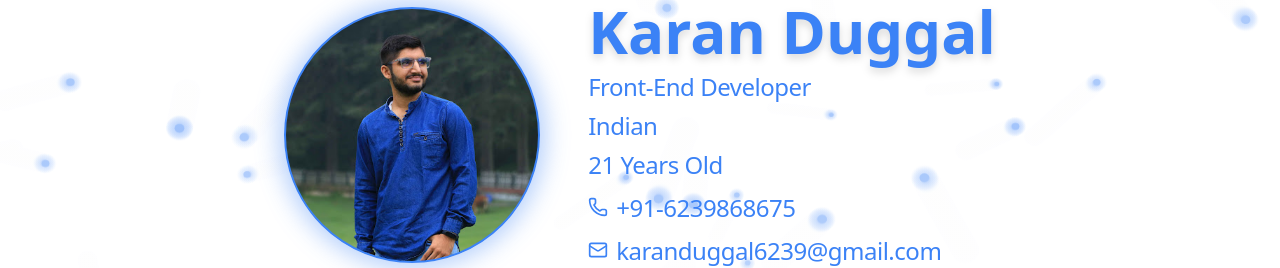
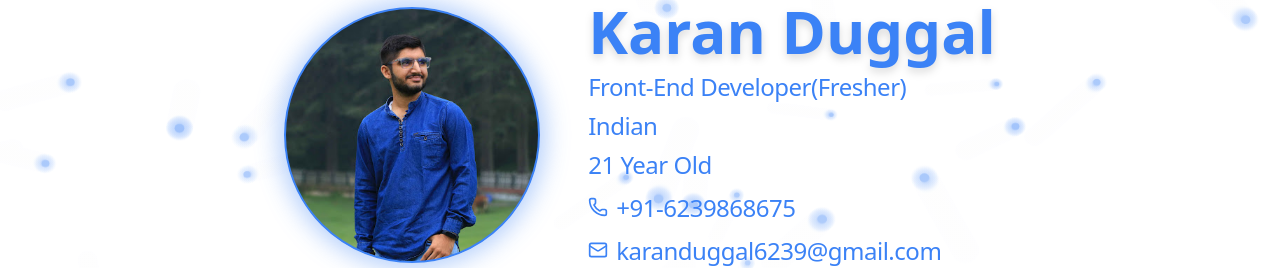
Before and after one commit to karanduggal24/Portfolio, a React (Vite) app: page / in a window 1280 px wide. Shown: the part 296-564 px from the top of the page. Built offline with nearby package versions, Linux system fonts and the light colour scheme.

Commit message:
hover colour

```diff
--- a/src/components/Header/Header.tsx
+++ b/src/components/Header/Header.tsx
@@ -19,7 +19,7 @@ function Header() {
   const navLinkClasses = ({ isActive }: { isActive: boolean }) =>
     [
       " cursor-none transition-all duration-300 px-3 py-2 rounded-md font-medium",
-      "hover:text-gray-700 dark:hover:text-gray-300 hover:scale-105",
+      "hover:text-black dark:hover:text-white hover:scale-105",
       isActive
         ? "bg-secondary text-primary dark:bg-secondary dark:text-primary"
         : "text-secondary dark:text-secondary",
@@ -32,7 +32,7 @@ function Header() {
         {/* Logo */}
         <Link
           to="/"
-          className=" cursor-none text-secondary dark:text-secondary text-2xl font-bold tracking-wide hover:text-gray-300 transition-colors"
+          className=" cursor-none text-secondary dark:text-secondary text-2xl font-bold tracking-wide hover:text-black dark:hover:text-white transition-colors"
         >
           Karan Duggal
         </Link>
--- a/src/components/Home/Home.tsx
+++ b/src/components/Home/Home.tsx
@@ -43,11 +43,11 @@ function Home() {
 
           {scrollProgress < 0.3 && (
             <div className="text-md sm:text-lg md:text-2xl mt-[6px] text-secondary dark:text-secondary leading-relaxed transition-colors duration-700">
-              <TypingAnimation>Front-End Developer</TypingAnimation>
+              <TypingAnimation>Front-End Developer(Fresher)</TypingAnimation>
               <br />
               <TypingAnimation>Indian</TypingAnimation>
               <br />
-              <TypingAnimation>21 Years Old</TypingAnimation>
+              <TypingAnimation>21 Year Old</TypingAnimation>
               <br />
               <div className="flex items-center justify-center md:justify-start gap-2 mt-1">
                 <Phone size={20} className="text-secondary dark:text-secondary" />
--- a/src/components/Projects/Projects.tsx
+++ b/src/components/Projects/Projects.tsx
@@ -4,6 +4,7 @@ import { projects } from "@/static data/static";
 import { Safari } from "../ui/safari";
 import { FaGithub } from "react-icons/fa";
 import { FloatingProfileBadge } from "../ui/FloatingProfileBadge";
+import ScrollToTop from "../ui/ScrollToTop";
 
 function Projects() {
 useEffect(()=>{
@@ -50,6 +51,7 @@ useEffect(()=>{
       animate="visible"
       variants={containerVariants}
     >
+      <ScrollToTop />
      <FloatingProfileBadge />
       {/* Header Section */}
       <motion.div
```
